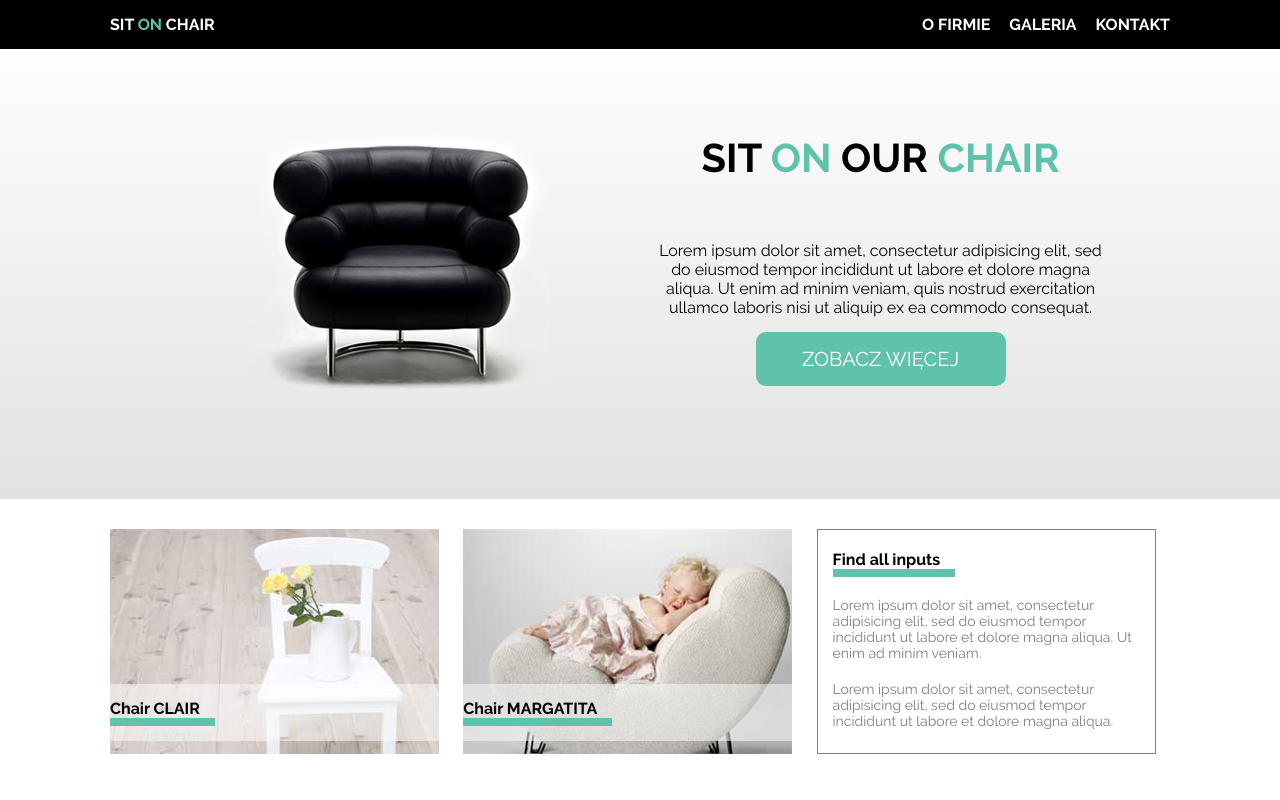
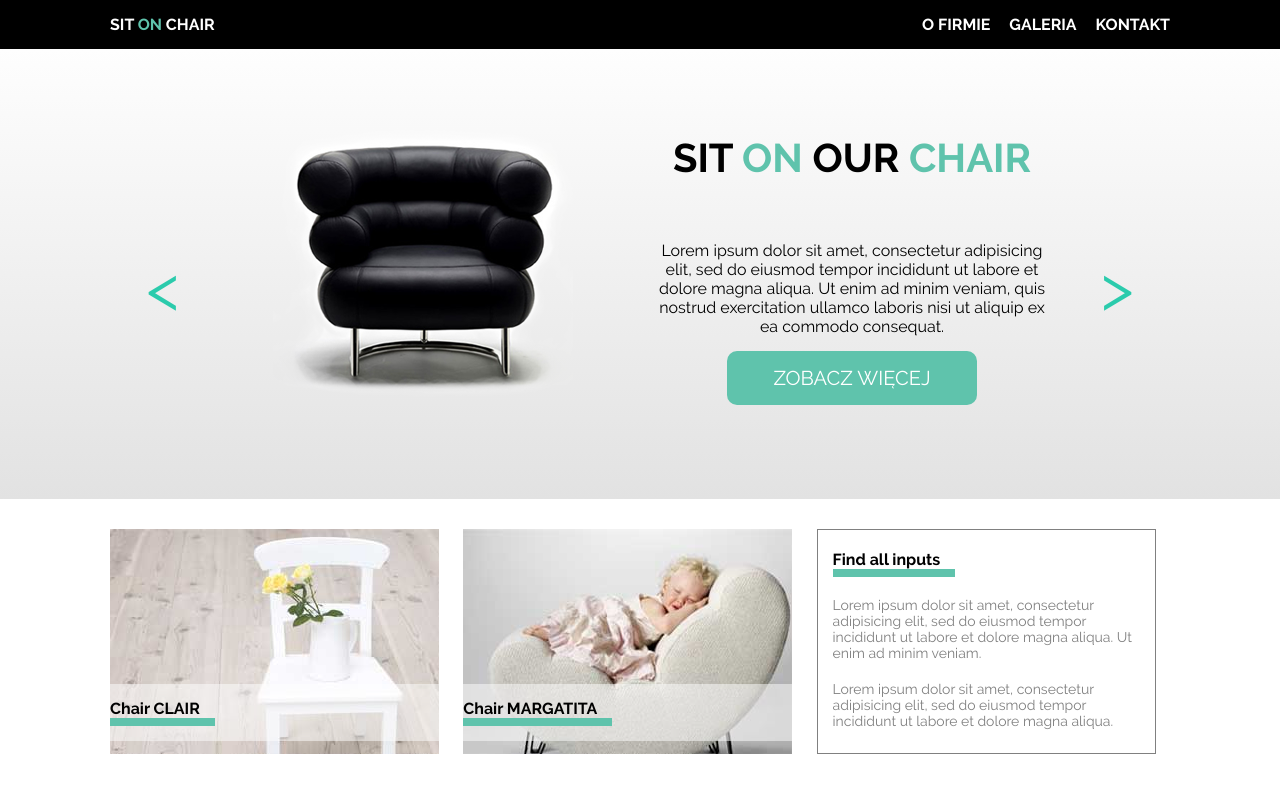
Before and after one commit to martraw/Sit-on-chair, a plain HTML site: page index.html in a window 1280 px wide. Shown: the top 800 px of the page. Drawn offline with Linux system fonts and the light colour scheme.

Commit message:
Add arrows on bouth sides

```diff
--- a/css/style.css
+++ b/css/style.css
@@ -103,12 +103,28 @@ header{
 }
 
 .about-section-box {
-	width: 45%;
-	/*float: left;*/
+	width: 40%;
+	float: left;
 	/*border: 1px solid red;*/
 	margin: 45px 0 64px 0;
 	display: inline-block;
 	vertical-align: top;
+}
+
+.black-chair{
+	position: relative;
+	left: calc(50% - 240px);
+}
+
+.arrow-box{
+	float: left;
+	width: 10%;
+	padding-top: 200px;
+}
+
+.arrow{
+	font-size: 65px;
+	color: #2BCBAC;
 }
 
 .container {
--- a/index.html
+++ b/index.html
@@ -1,11 +1,14 @@
 <!DOCTYPE html>
 <html>
+
 <head>
   <meta charset="utf-8">
   <title>Sit on chair</title>
   <link rel="stylesheet" href="css/style.css">
 </head>
+
 <body>
+
   <body>
     <header>
       <div class="main-width">
@@ -26,8 +29,11 @@
     <section class="about-section">
       <div class="main-width">
         <div id="abour-wrapper">
+          <div class="arrow-box">
+            <div class="arrow">&lt;</div>
+          </div>
           <div class="about-section-box">
-                <img src="images/black_chair.png" alt="Balck chair">
+            <img class="black-chair" src="images/black_chair.png" alt="Balck chair">
           </div>
           <div class="about-section-box">
             <div class="container">
@@ -37,6 +43,9 @@
                 ZOBACZ WIĘCEJ
               </div>
             </div>
+          </div>
+          <div class="arrow-box">
+            <div class="arrow">&gt;</div>
           </div>
         </div>
       </div>
@@ -58,7 +67,8 @@
           <div class="underline">
             <h3>Find all inputs</h3>
           </div>
-            <p>Lorem ipsum dolor sit amet, consectetur adipisicing elit, sed do eiusmod tempor incididunt ut labore et dolore magna aliqua. Ut enim ad minim veniam.</p> <p>Lorem ipsum dolor sit amet, consectetur adipisicing elit, sed do eiusmod tempor incididunt ut labore et dolore magna aliqua.</p>
+          <p>Lorem ipsum dolor sit amet, consectetur adipisicing elit, sed do eiusmod tempor incididunt ut labore et dolore magna aliqua. Ut enim ad minim veniam.</p>
+          <p>Lorem ipsum dolor sit amet, consectetur adipisicing elit, sed do eiusmod tempor incididunt ut labore et dolore magna aliqua.</p>
         </div>
       </div>
     </section>
@@ -175,7 +185,7 @@
     <footer>
       <div class="main-width">
         <div id="copyrights">
-            <p >Copyright 2017  All Rights Reserved. - Sit On Chair</p>
+          <p>Copyright 2017 All Rights Reserved. - Sit On Chair</p>
         </div>
 
         <div id="footer-logo">SIT <strong>ON</strong> CHAIR</div>
@@ -188,4 +198,5 @@
       </div>
     </footer>
   </body>
+
 </html>
```
Lines whose indentation alone changed are shown as unchanged.
